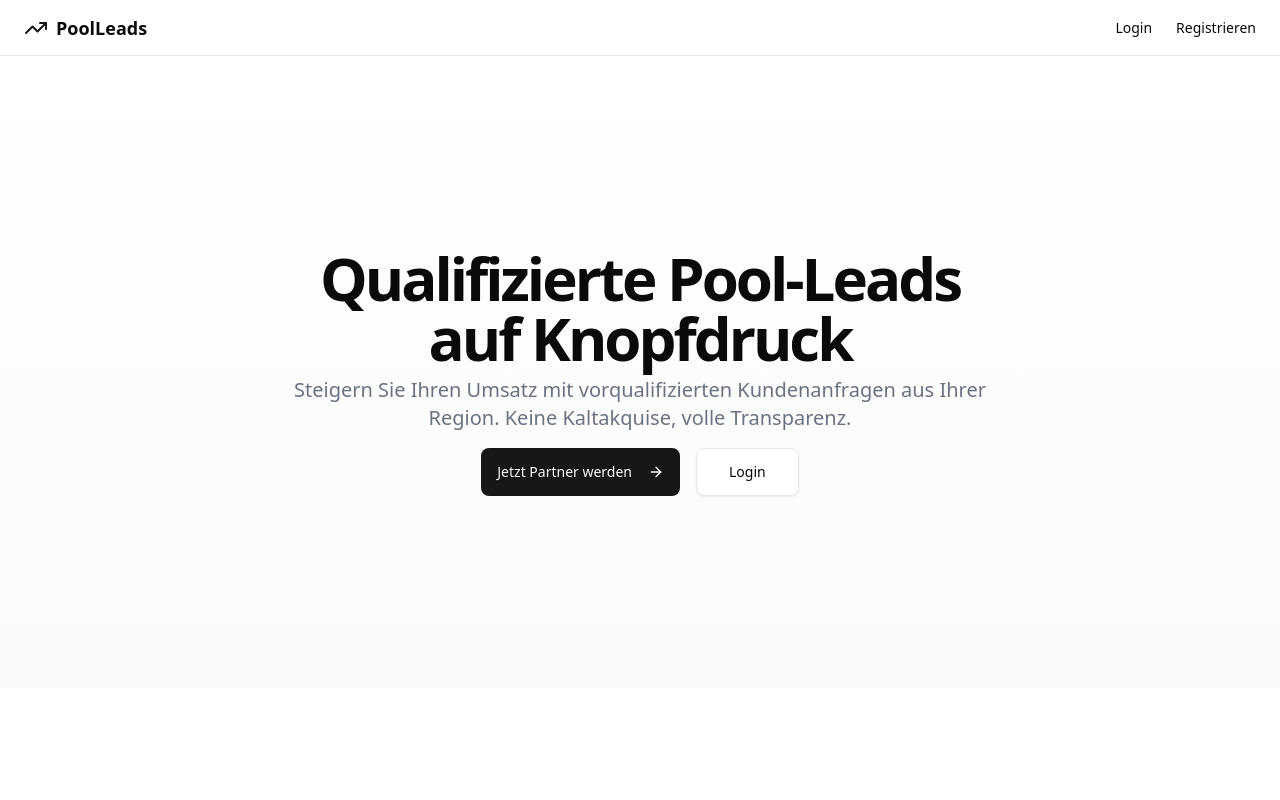
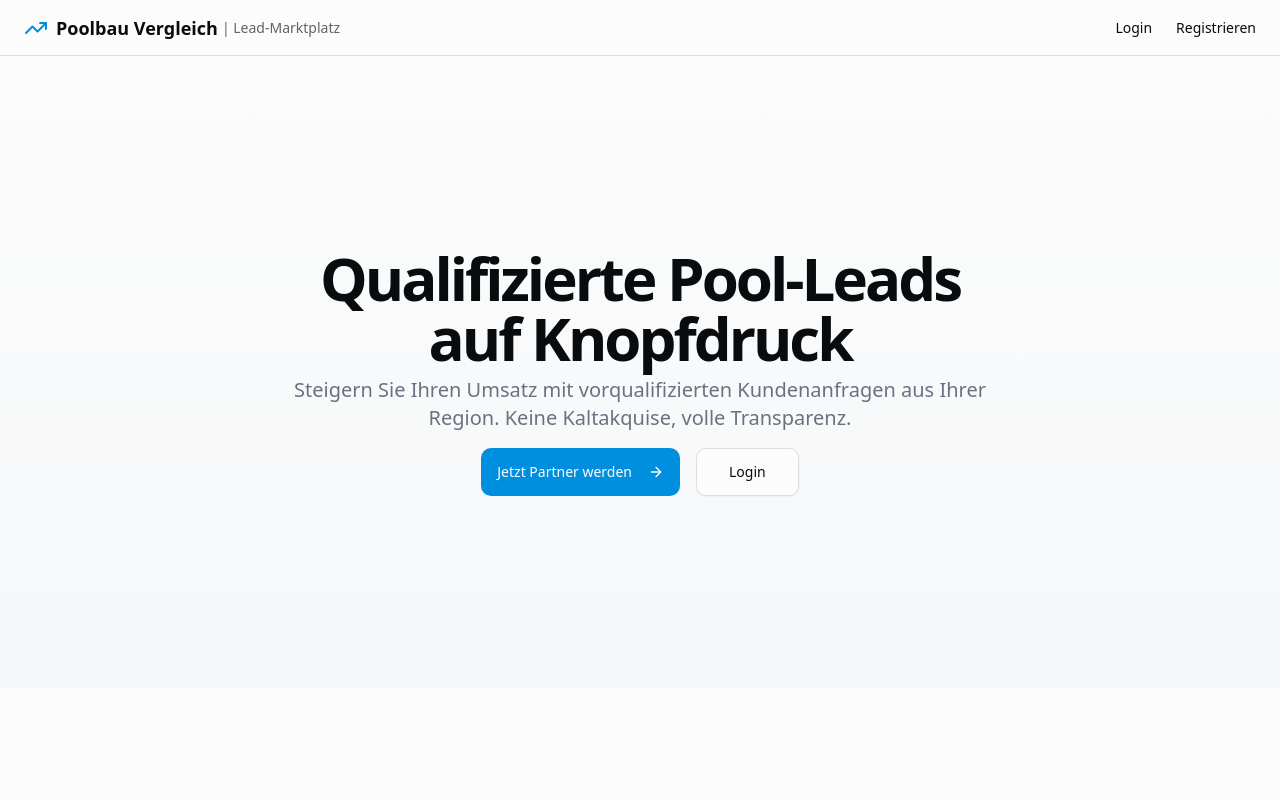
Before and after one commit to gmediadevelopment/pool-lead-platform, a Next.js app: page / in a window 1280 px wide. Shown: the top 800 px of the page. Built offline with nearby package versions, Linux system fonts and the light colour scheme.

Commit message:
Design: Apply poolbau-vergleich.de brand identity with blue color scheme

```diff
--- a/app/globals.css
+++ b/app/globals.css
@@ -48,72 +48,72 @@
 }
 
 :root {
-  --radius: 0.625rem;
-  --background: oklch(1 0 0);
-  --foreground: oklch(0.145 0 0);
+  --radius: 0.75rem;
+  --background: oklch(0.99 0 0);
+  --foreground: oklch(0.15 0.01 250);
   --card: oklch(1 0 0);
-  --card-foreground: oklch(0.145 0 0);
+  --card-foreground: oklch(0.15 0.01 250);
   --popover: oklch(1 0 0);
-  --popover-foreground: oklch(0.145 0 0);
-  --primary: oklch(0.205 0 0);
-  --primary-foreground: oklch(0.985 0 0);
-  --secondary: oklch(0.97 0 0);
-  --secondary-foreground: oklch(0.205 0 0);
-  --muted: oklch(0.97 0 0);
-  --muted-foreground: oklch(0.556 0 0);
-  --accent: oklch(0.97 0 0);
-  --accent-foreground: oklch(0.205 0 0);
+  --popover-foreground: oklch(0.15 0.01 250);
+  --primary: oklch(0.61 0.18 235);
+  --primary-foreground: oklch(0.99 0 0);
+  --secondary: oklch(0.95 0.01 250);
+  --secondary-foreground: oklch(0.15 0.01 250);
+  --muted: oklch(0.96 0.005 250);
+  --muted-foreground: oklch(0.50 0.01 250);
+  --accent: oklch(0.93 0.02 235);
+  --accent-foreground: oklch(0.15 0.01 250);
   --destructive: oklch(0.577 0.245 27.325);
-  --border: oklch(0.922 0 0);
-  --input: oklch(0.922 0 0);
-  --ring: oklch(0.708 0 0);
-  --chart-1: oklch(0.646 0.222 41.116);
-  --chart-2: oklch(0.6 0.118 184.704);
-  --chart-3: oklch(0.398 0.07 227.392);
-  --chart-4: oklch(0.828 0.189 84.429);
-  --chart-5: oklch(0.769 0.188 70.08);
-  --sidebar: oklch(0.985 0 0);
-  --sidebar-foreground: oklch(0.145 0 0);
-  --sidebar-primary: oklch(0.205 0 0);
-  --sidebar-primary-foreground: oklch(0.985 0 0);
-  --sidebar-accent: oklch(0.97 0 0);
-  --sidebar-accent-foreground: oklch(0.205 0 0);
-  --sidebar-border: oklch(0.922 0 0);
-  --sidebar-ring: oklch(0.708 0 0);
+  --border: oklch(0.90 0.005 250);
+  --input: oklch(0.90 0.005 250);
+  --ring: oklch(0.61 0.18 235);
+  --chart-1: oklch(0.61 0.18 235);
+  --chart-2: oklch(0.65 0.15 200);
+  --chart-3: oklch(0.55 0.12 180);
+  --chart-4: oklch(0.70 0.14 220);
+  --chart-5: oklch(0.58 0.16 260);
+  --sidebar: oklch(0.99 0 0);
+  --sidebar-foreground: oklch(0.15 0.01 250);
+  --sidebar-primary: oklch(0.61 0.18 235);
+  --sidebar-primary-foreground: oklch(0.99 0 0);
+  --sidebar-accent: oklch(0.95 0.01 250);
+  --sidebar-accent-foreground: oklch(0.15 0.01 250);
+  --sidebar-border: oklch(0.90 0.005 250);
+  --sidebar-ring: oklch(0.61 0.18 235);
 }
 
 .dark {
-  --background: oklch(0.145 0 0);
-  --foreground: oklch(0.985 0 0);
-  --card: oklch(0.205 0 0);
-  --card-foreground: oklch(0.985 0 0);
-  --popover: oklch(0.205 0 0);
-  --popover-foreground: oklch(0.985 0 0);
-  --primary: oklch(0.922 0 0);
-  --primary-foreground: oklch(0.205 0 0);
-  --secondary: oklch(0.269 0 0);
-  --secondary-foreground: oklch(0.985 0 0);
-  --muted: oklch(0.269 0 0);
-  --muted-foreground: oklch(0.708 0 0);
-  --accent: oklch(0.269 0 0);
-  --accent-foreground: oklch(0.985 0 0);
+  --background: oklch(0.12 0.02 240);
+  --foreground: oklch(0.98 0.005 250);
+  --card: oklch(0.16 0.02 240);
+  --card-foreground: oklch(0.98 0.005 250);
+  --popover: oklch(0.16 0.02 240);
+  --popover-foreground: oklch(0.98 0.005 250);
+  --primary: oklch(0.68 0.18 235);
+  --primary-foreground: oklch(0.12 0.02 240);
+  --secondary: oklch(0.22 0.02 240);
+  --secondary-foreground: oklch(0.98 0.005 250);
+  --muted: oklch(0.22 0.02 240);
+  --muted-foreground: oklch(0.65 0.01 250);
+  --accent: oklch(0.25 0.03 235);
+  --accent-foreground: oklch(0.98 0.005 250);
   --destructive: oklch(0.704 0.191 22.216);
-  --border: oklch(1 0 0 / 10%);
-  --input: oklch(1 0 0 / 15%);
-  --ring: oklch(0.556 0 0);
-  --chart-1: oklch(0.488 0.243 264.376);
-  --chart-2: oklch(0.696 0.17 162.48);
-  --chart-3: oklch(0.769 0.188 70.08);
-  --chart-4: oklch(0.627 0.265 303.9);
-  --chart-5: oklch(0.645 0.246 16.439);
-  --sidebar: oklch(0.205 0 0);
-  --sidebar-foreground: oklch(0.985 0 0);
-  --sidebar-primary: oklch(0.488 0.243 264.376);
-  --sidebar-primary-foreground: oklch(0.985 0 0);
-  --sidebar-accent: oklch(0.269 0 0);
-  --sidebar-accent-foreground: oklch(0.985 0 0);
-  --sidebar-border: oklch(1 0 0 / 10%);
-  --sidebar-ring: oklch(0.556 0 0);
+  --border: oklch(0.25 0.02 240);
+  --input: oklch(0.25 0.02 240);
+  --ring: oklch(0.68 0.18 235);
+  --chart-1: oklch(0.68 0.18 235);
+  --chart-2: oklch(0.70 0.15 200);
+  --chart-3: oklch(0.60 0.12 180);
+  --chart-4: oklch(0.75 0.14 220);
+  --chart-5: oklch(0.65 0.16 260);
+  --sidebar: oklch(0.16 0.02 240);
+  --sidebar-foreground: oklch(0.98 0.005 250);
+  --sidebar-primary: oklch(0.68 0.18 235);
+  --sidebar-primary-foreground: oklch(0.12 0.02 240);
+  --sidebar-accent: oklch(0.22 0.02 240);
+  --sidebar-accent-foreground: oklch(0.98 0.005 250);
+  --sidebar-border: oklch(0.25 0.02 240);
+  --sidebar-ring: oklch(0.68 0.18 235);
 }
 
 @layer base {
@@ -121,6 +121,7 @@
     @apply border-border outline-ring/50;
     @apply border-border outline-ring/50;
   }
+
   body {
     @apply bg-background text-foreground;
     @apply bg-background text-foreground;
--- a/app/page.tsx
+++ b/app/page.tsx
@@ -11,7 +11,8 @@ export default function Home() {
       <header className="px-4 lg:px-6 h-14 flex items-center border-b backdrop-blur-md fixed w-full z-50 bg-background/80">
         <Link className="flex items-center justify-center" href="#">
           <TrendingUp className="h-6 w-6 text-primary" />
-          <span className="ml-2 text-lg font-bold">PoolLeads</span>
+          <span className="ml-2 text-lg font-bold">Poolbau Vergleich</span>
+          <span className="ml-1 text-sm text-muted-foreground">| Lead-Marktplatz</span>
         </Link>
         <nav className="ml-auto flex gap-4 sm:gap-6">
           <Link className="text-sm font-medium hover:underline underline-offset-4" href="/login">
@@ -106,7 +107,7 @@ export default function Home() {
         </section>
       </main>
       <footer className="flex flex-col gap-2 sm:flex-row py-6 w-full shrink-0 items-center px-4 md:px-6 border-t">
-        <p className="text-xs text-gray-500 dark:text-gray-400">© 2024 PoolLeads Platform. Alle Rechte vorbehalten.</p>
+        <p className="text-xs text-gray-500 dark:text-gray-400">© 2024 Poolbau Vergleich. Alle Rechte vorbehalten.</p>
         <nav className="sm:ml-auto flex gap-4 sm:gap-6">
           <Link className="text-xs hover:underline underline-offset-4" href="#">
             Impressum
```
